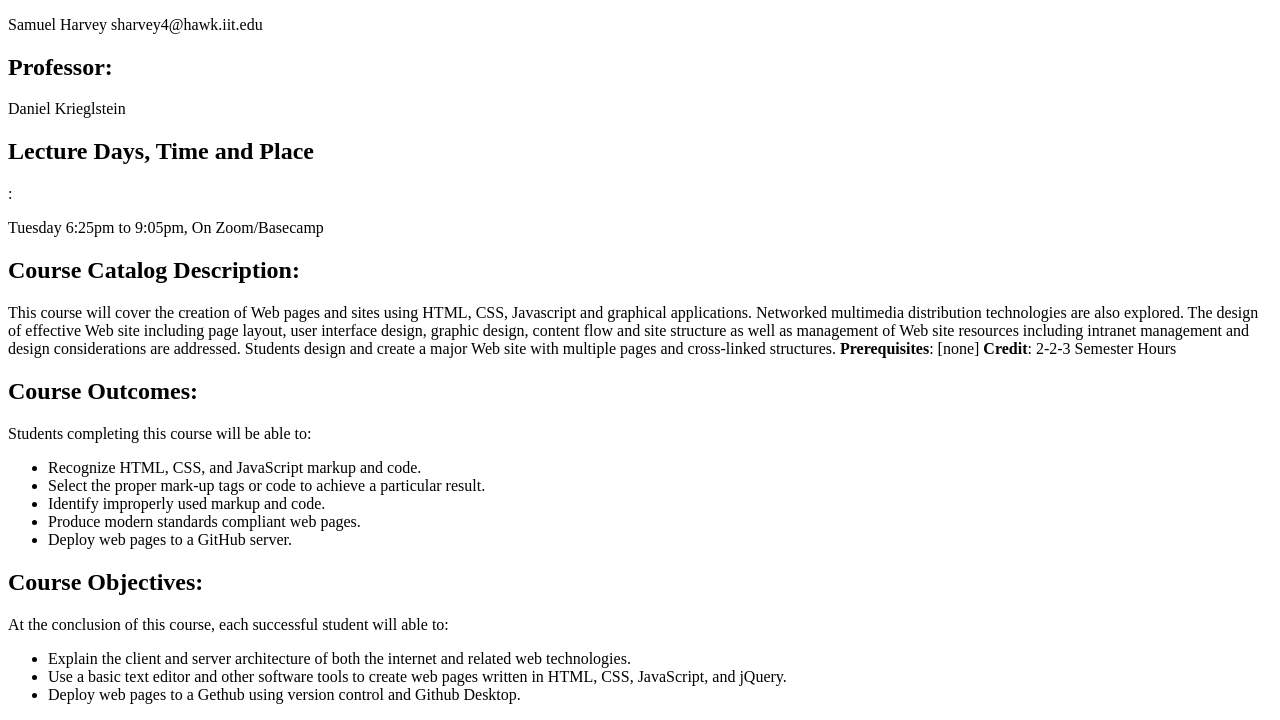
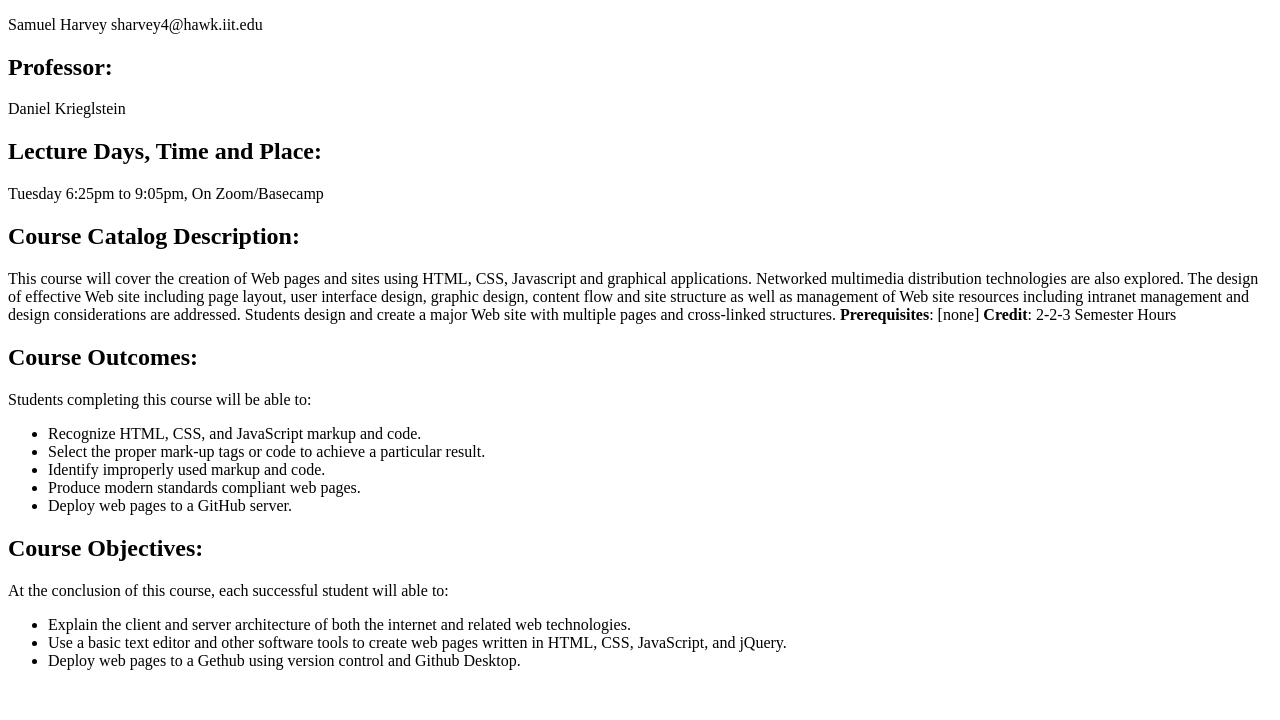
Before and after one commit to sharvey-bit/webdev_lab2, a plain HTML site: page index.html in a window 1280 px wide. Shown: the part 105-825 px from the top of the page. After the commit the page ends 800 px from the top, so only its background shows below. Drawn offline with Linux system fonts and the light colour scheme.

Commit message:
Update index.html

```diff
--- a/index.html
+++ b/index.html
@@ -12,7 +12,7 @@
         <p>Samuel Harvey sharvey4@hawk.iit.edu</p>
         <h2>Professor:</h2>
         <p>Daniel Krieglstein</p>
-        <h2>Lecture Days, Time and Place</h2>:
+        <h2>Lecture Days, Time and Place:</h2>
         <p>Tuesday 6:25pm to 9:05pm, On Zoom/Basecamp</p>
         <h2>Course Catalog Description:</h2>
         <p>This course will cover the creation of Web pages and sites using HTML, CSS, Javascript and graphical applications. Networked multimedia distribution technologies are also explored. The design of effective Web site including page layout, user interface design, graphic design, content flow and site structure as well as management of Web site resources including intranet management and design considerations are addressed. Students design and create a major Web site with multiple pages and cross-linked structures. <strong>Prerequisites</strong>: [none] <strong>Credit</strong>: 2-2-3 Semester Hours</p>
```
